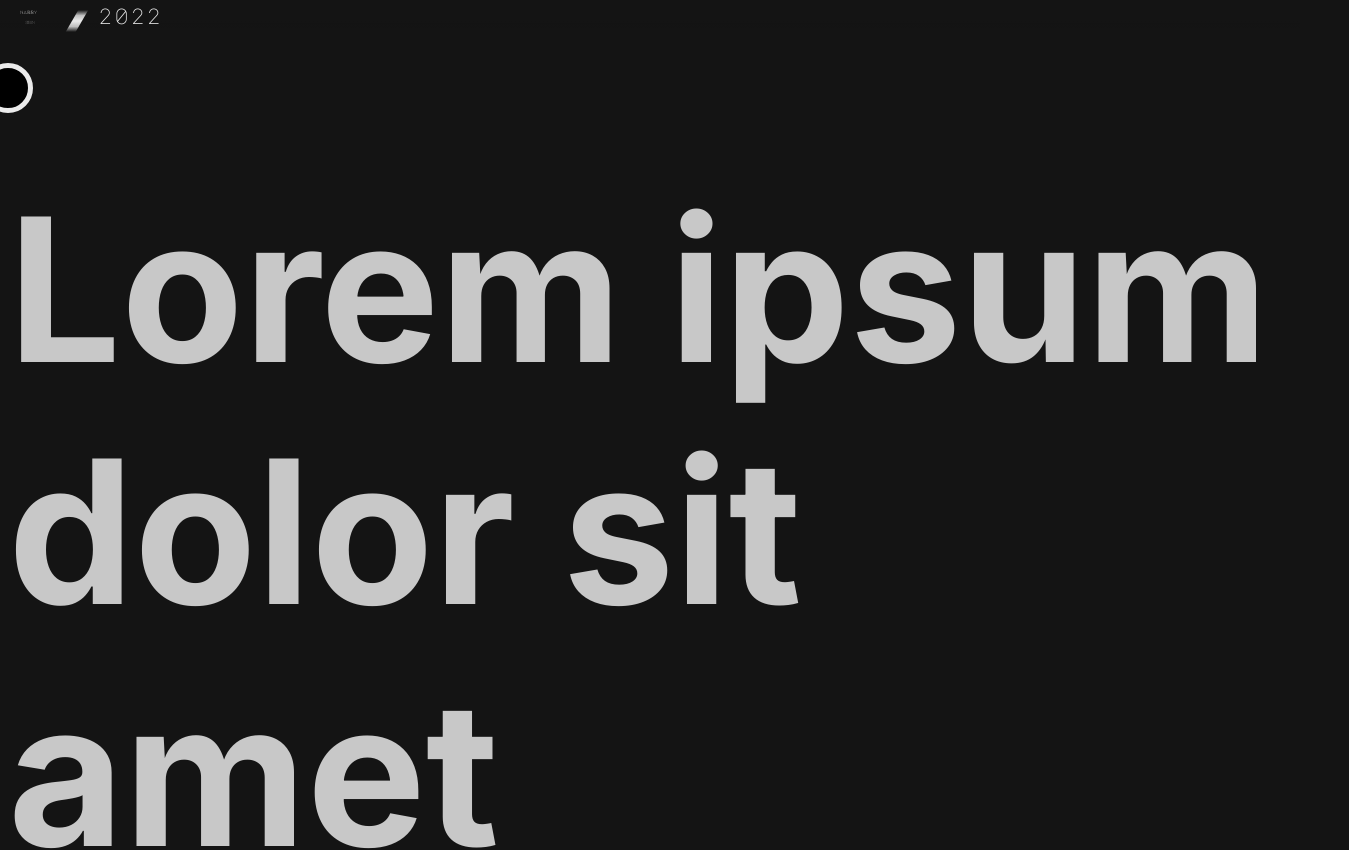
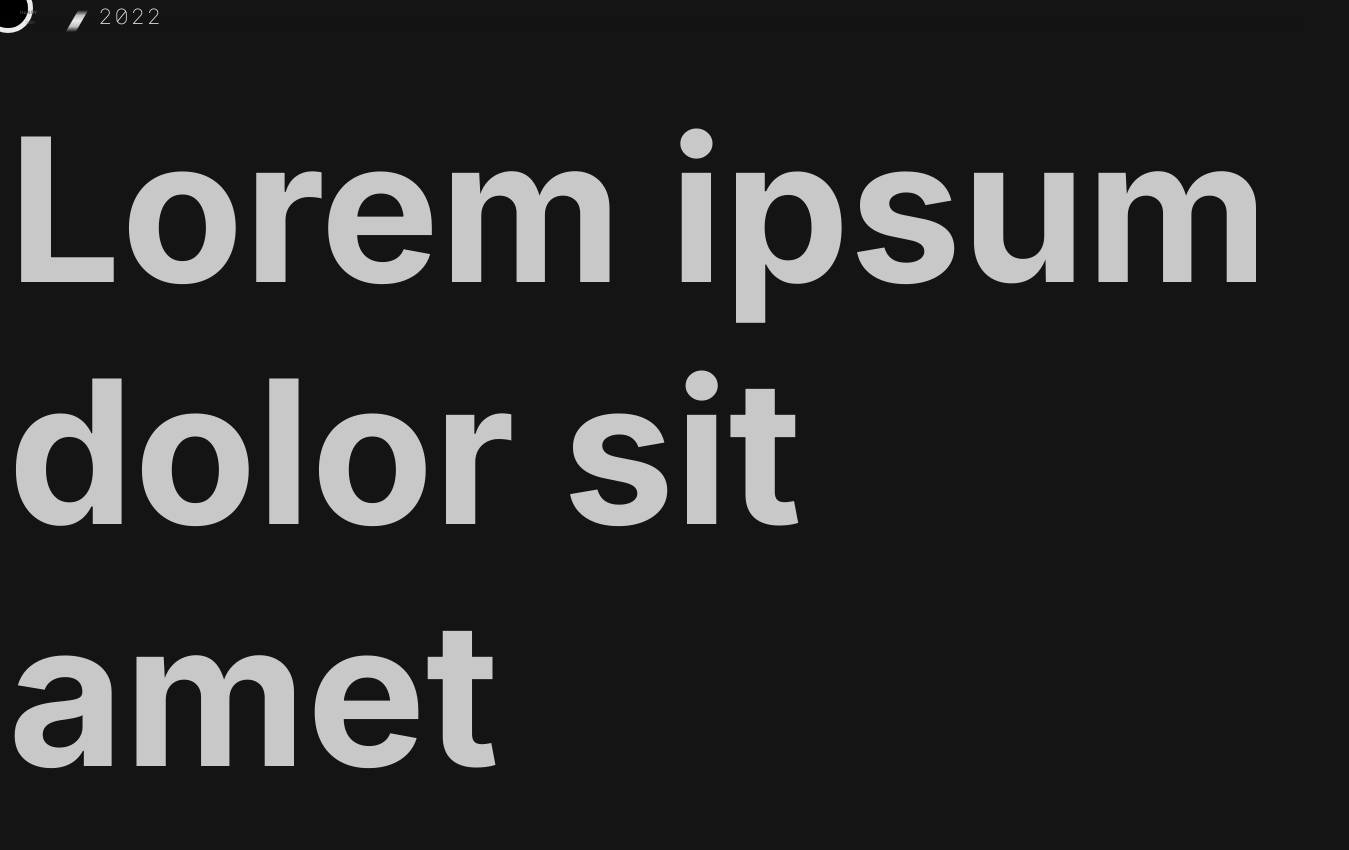
Before and after one commit to Duckjpeg/portfolio, a Vue app: page / in a window 1280 px wide. Shown: the top 850 px of the page, 1349 px wide, since content can reach past the window. Built offline with nearby package versions, Linux system fonts and the light colour scheme.

Commit message:
problems with overflow

```diff
--- a/src/App.vue
+++ b/src/App.vue
@@ -1,7 +1,7 @@
 <template>
-	<main>
+	<section id="pageWrapper">
 		<router-view />
-	</main>
+	</section>
 </template>
 <script>
 export default {};
@@ -26,10 +26,12 @@ export default {};
 body {
 	scroll-behavior: smooth;
 	background: var(--mainBg);
-	overflow-x: hidden;
 	display: absolute;
 	left: 0;
 	top: 0;
+}
+#pageWrapper{
+	overflow-x: hidden;
 }
 body #mouse{
 	opacity:0;
```
